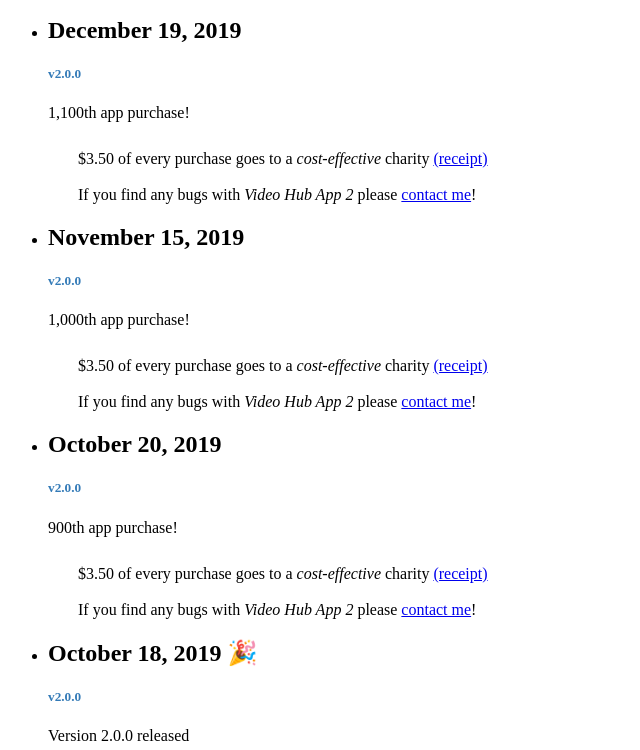
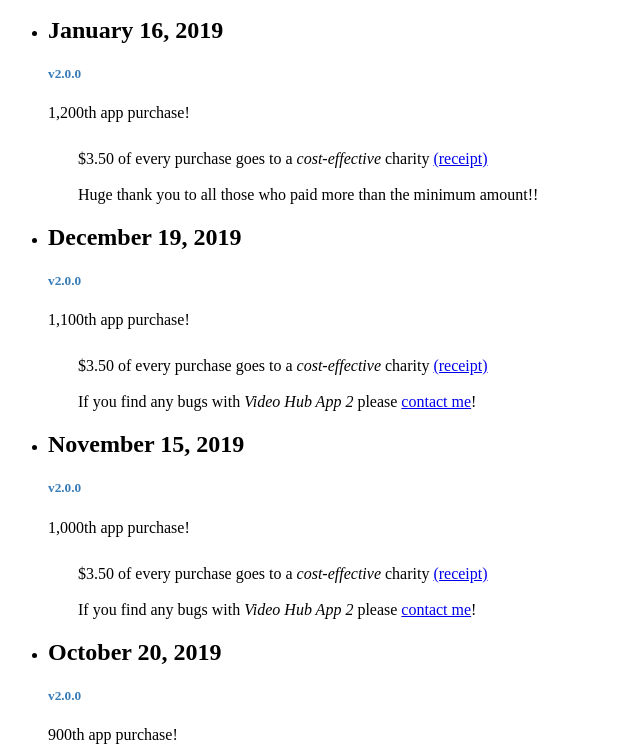
Before and after one commit to BrianQuigley18/video-hub-app-public-website, a website: page blog.html in a window 1280 px wide. Shown: the part 50-800 px from the top of the page, without its empty margins (0-640 px from the left). Drawn offline with Linux system fonts and the light colour scheme.

Commit message:
1,200th purchase

```diff
--- a/blog.html
+++ b/blog.html
@@ -95,6 +95,26 @@
               <div class="row row-bottom-padded-lg">
                 <div class="col-md-6 col-md-offset-3 text-center">
                   <h2 class="fh5co-lead animate-box">Blog / Changelog</h2>
+                </div>
+              </div>
+
+              <div class="row">
+                <div class="col-md-8 col-md-offset-2">
+                  <ul class="fh5co-faq-list">
+                    <li class="animate-box">
+                      <h2>January 16, 2019</h2>
+                      <h5 class="soon">v2.0.0</h5>
+
+                      <span class="head">1,200th app purchase!</span>
+                      <br>
+                      <span class="line">$3.50 of every purchase goes to a <em>cost-effective</em> charity <a
+                          href="https://www.againstmalaria.com/MyNets.aspx?DonationID=551590">(receipt)</a></span>
+                      <br>
+                      <span class="line">Huge thank you to all those who paid more than the minimum amount!</a>!
+                      </span>
+
+                    </li>
+                  </ul>
                 </div>
               </div>
 
```
